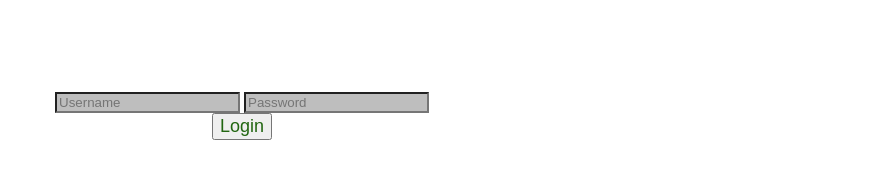
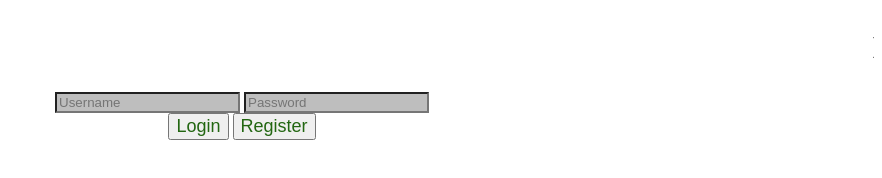
Before and after one commit to JakeAldrinnn/ITPC_3_Prelim_Exam, a plain HTML site: page index.html in a window 1280 px wide. Shown: the whole page, without its empty margins (398-1280 px from the left). Drawn offline with Linux system fonts and the light colour scheme.

Commit message:
index.html

```diff
--- a/index.html
+++ b/index.html
@@ -23,6 +23,14 @@
           cursor: pointer;
           font-size:  xx-large;
           color: #261;
+        }#btnregister {
+          font-size:  large;
+          color: #261;
+        }
+        #btnregister:hover {
+          cursor: pointer;
+          font-size:  xx-large;
+          color: #261;
         }
         </style>
 
@@ -38,6 +46,8 @@
     <input type="text" placeholder="Password" id="txtPassword" class="redText">
     <div style="margin-top: Irem;">
         <button id="btnlogin"onclick="alert('Login successfully.')">Login</button>
+        <a href="./index.html">
+            <button id="btnregister">Register</button></a>
     </div>
     </div>
   </body>
```
